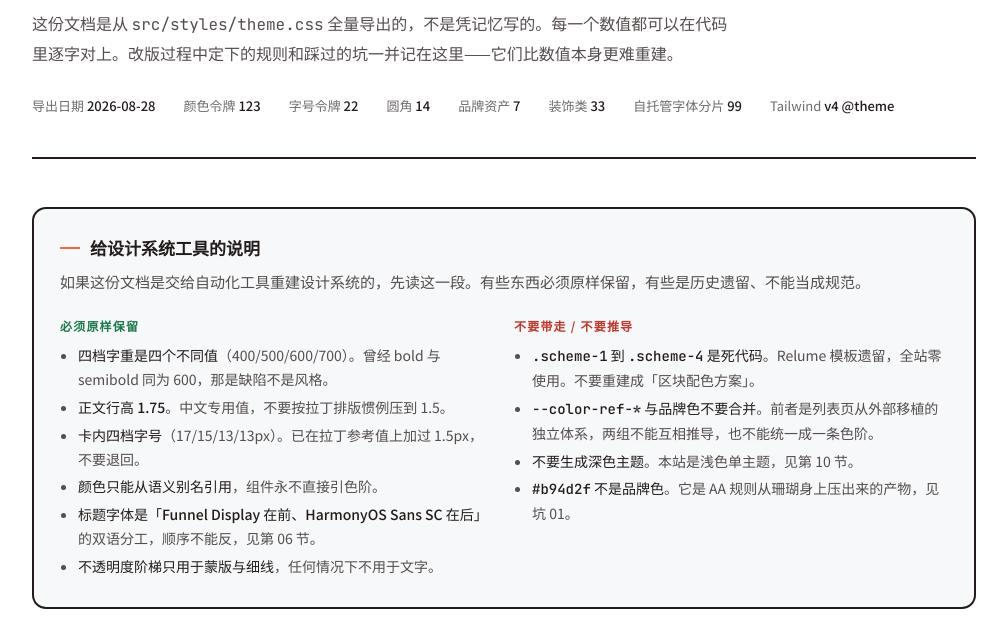
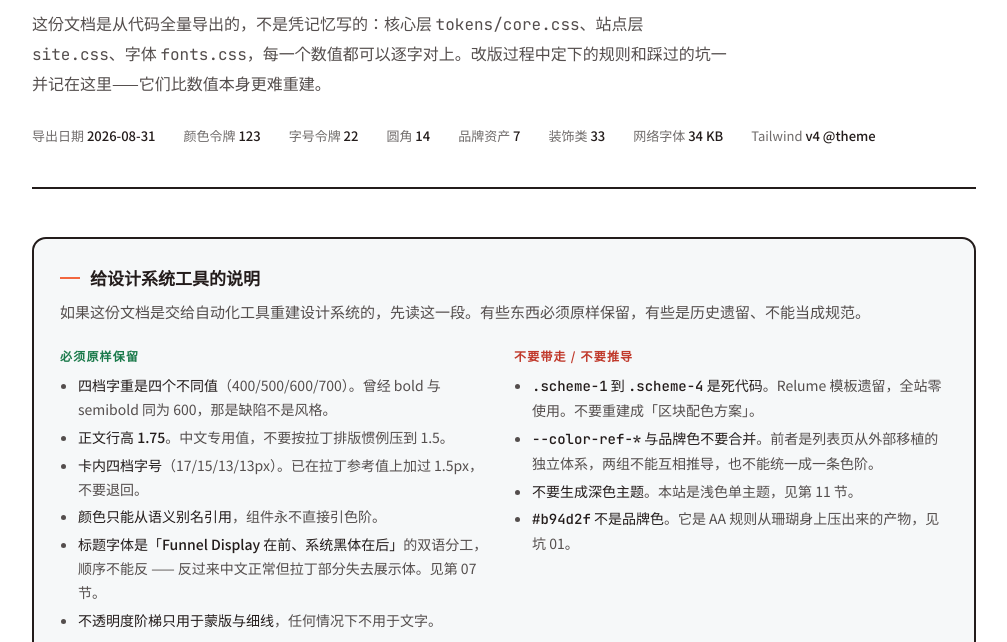
Before and after one commit to kenclear/wt-design-system, a website: page docs/index.html in a window 1280 px wide. Shown: the part 158-800 px from the top of the page, without its empty margins (136-1143 px from the left). Drawn offline with Linux system fonts and the light colour scheme.

Commit message:
修正文档里过期的交叉引用与数字
加了品牌资产一节导致全部章节顺延，但正文里的「见第 N 节」没跟上；字体换成
系统黑体之后，必读面板里那条还写着 HarmonyOS。

- 「见第 06 节」→ 07（字号与字重）、「见第 10 节」→ 11（焦点态）
- 必读面板：字体分工改为「Funnel Display 在前、系统黑体在后」
- 页头元信息：自托管字体分片 99 → 网络字体 34 KB
- 出处从 theme.css 改为 tokens/core.css + site.css，反映拆分后的实际来源

```diff
--- a/docs/index.html
+++ b/docs/index.html
@@ -342,15 +342,15 @@
 <header class="top">
   <p class="kicker">wutong.org · 设计令牌全量</p>
   <h1>梧桐设计系统</h1>
-  <p>这份文档是从 <code>src/styles/theme.css</code> 全量导出的，不是凭记忆写的。每一个数值都可以在代码里逐字对上。改版过程中定下的规则和踩过的坑一并记在这里——它们比数值本身更难重建。</p>
+  <p>这份文档是从代码全量导出的，不是凭记忆写的：核心层 <code>tokens/core.css</code>、站点层 <code>site.css</code>、字体 <code>fonts.css</code>，每一个数值都可以逐字对上。改版过程中定下的规则和踩过的坑一并记在这里——它们比数值本身更难重建。</p>
   <div class="meta">
-    <span>导出日期 <b>2026-08-28</b></span>
+    <span>导出日期 <b>2026-08-31</b></span>
     <span>颜色令牌 <b>123</b></span>
     <span>字号令牌 <b>22</b></span>
     <span>圆角 <b>14</b></span>
     <span>品牌资产 <b>7</b></span>
     <span>装饰类 <b>33</b></span>
-    <span>自托管字体分片 <b>99</b></span>
+    <span>网络字体 <b>34 KB</b></span>
     <span>Tailwind <b>v4 @theme</b></span>
   </div>
 </header>
@@ -366,7 +366,7 @@
         <li><b>正文行高 1.75</b>。中文专用值，不要按拉丁排版惯例压到 1.5。</li>
         <li><b>卡内四档字号</b>（17/15/13/13px）。已在拉丁参考值上加过 1.5px，不要退回。</li>
         <li><b>颜色只能从语义别名引用</b>，组件永不直接引色阶。</li>
-        <li><b>标题字体是「Funnel Display 在前、HarmonyOS Sans SC 在后」</b>的双语分工，顺序不能反，见第 06 节。</li>
+        <li><b>标题字体是「Funnel Display 在前、系统黑体在后」</b>的双语分工，顺序不能反 —— 反过来中文正常但拉丁部分失去展示体。见第 07 节。</li>
         <li><b>不透明度阶梯只用于蒙版与细线</b>，任何情况下不用于文字。</li>
       </ul>
     </div>
@@ -375,7 +375,7 @@
       <ul>
         <li><b><code>.scheme-1</code> 到 <code>.scheme-4</code> 是死代码</b>。Relume 模板遗留，全站零使用。不要重建成「区块配色方案」。</li>
         <li><b><code>--color-ref-*</code> 与品牌色不要合并</b>。前者是列表页从外部移植的独立体系，两组不能互相推导，也不能统一成一条色阶。</li>
-        <li><b>不要生成深色主题</b>。本站是浅色单主题，见第 10 节。</li>
+        <li><b>不要生成深色主题</b>。本站是浅色单主题，见第 11 节。</li>
         <li><b><code>#b94d2f</code> 不是品牌色</b>。它是 AA 规则从珊瑚身上压出来的产物，见坑 01。</li>
       </ul>
     </div>
@@ -1252,11 +1252,11 @@
   <p>一个色块压在浅底上有多沉，等于它的相对亮度。深海军蓝 <code>#2d3782</code> 的相对亮度是 <b>0.049</b>，浅底 <code>#f1f4f5</code> 是 <b>0.900</b>——差了近 20 倍。当反馈是「太重」时，先量亮度再决定换色相还是换明度，从色板里挑「感觉浅一点」的色号通常只能挪 0.03。</p>
 
   <h3>04 · 字重阶梯要真的是阶梯</h3>
-  <p>bold 与 semibold 同为 600 时，整套系统失去粗体这一档，页面上三分之二的文字节点会落在同一个字重上。中文在这个密度下会糊成一块。<b>四档字重必须是四个不同的值</b>，且用途要分开写明（见第 06 节）。</p>
+  <p>bold 与 semibold 同为 600 时，整套系统失去粗体这一档，页面上三分之二的文字节点会落在同一个字重上。中文在这个密度下会糊成一块。<b>四档字重必须是四个不同的值</b>，且用途要分开写明（见第 07 节）。</p>
 </section>
 
 <footer class="end">
-  导出自 <code>wutong.org</code> 的 <code>src/styles/theme.css</code>（Tailwind v4 <code>@theme</code>）、<code>src/lib/ui.ts</code> 与各组件规格注释 · 2026-08-28<br>
+  导出自设计系统仓库 <code>wt-design-system</code>（<code>tokens/core.css</code>、<code>tokens/fonts.css</code>、<code>brand/</code>）与 wutong.org 的 <code>site.css</code> / <code>lib/ui.ts</code> · 2026-08-31<br>
   文中所有对比度均为实测值，非估算。
 </footer>
 
```
Also changed, not shown: 1 other file.
